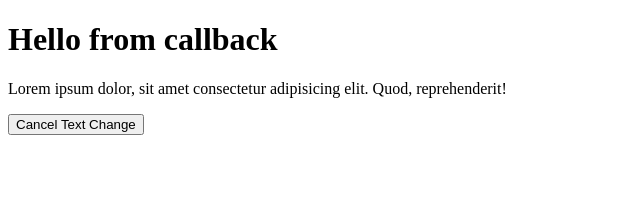
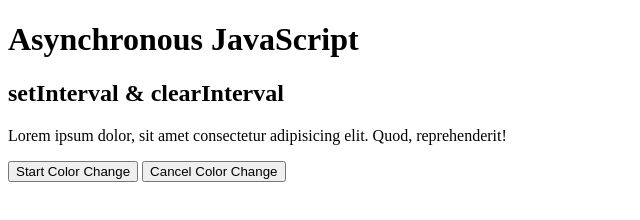
Before and after one commit to Object-ions/asynchronous-js, a plain HTML site: page index.html in a window 1280 px wide. Shown: the whole page, without its empty margins (0-640 px from the left). Drawn offline with Linux system fonts and the light colour scheme.

Commit message:
setInerval and clearInterval

```diff
--- a/index.html
+++ b/index.html
@@ -8,9 +8,11 @@
 </head>
 <body>
     <h1>Asynchronous JavaScript</h1>
+    <h2>setInterval & clearInterval</h2>
     <p>Lorem ipsum dolor, sit amet consectetur adipisicing elit. Quod, reprehenderit!</p>
 
-    <button id="cancel">Cancel Text Change</button>
+    <button id="start">Start Color Change</button>
+    <button id="cancel">Cancel Color Change</button>
 
 
     <script src="script.js"></script>
--- a/script.js
+++ b/script.js
@@ -1,15 +1,5 @@
-// setTimeout(changeText, 2000);
-// even if we change it to 0 sec it will still be executed second, the reason is bc its added to the 'rtask que'
+const intervalID = setInterval(myCallback, 1000);
 
-
-function changeText() {
-    document.querySelector('h1').textContent = 'Hello from callback';
+function myCallback() {
+  console.log(Date.now());
 }
-
-const timerId = setTimeout(changeText, 3000);
-
-document.querySelector('#cancel').addEventListener('click', () => {
-    console.log(timerId);
-    clearTimeout(timerId);
-    console.log('Timer Cancelled');
-});
```
